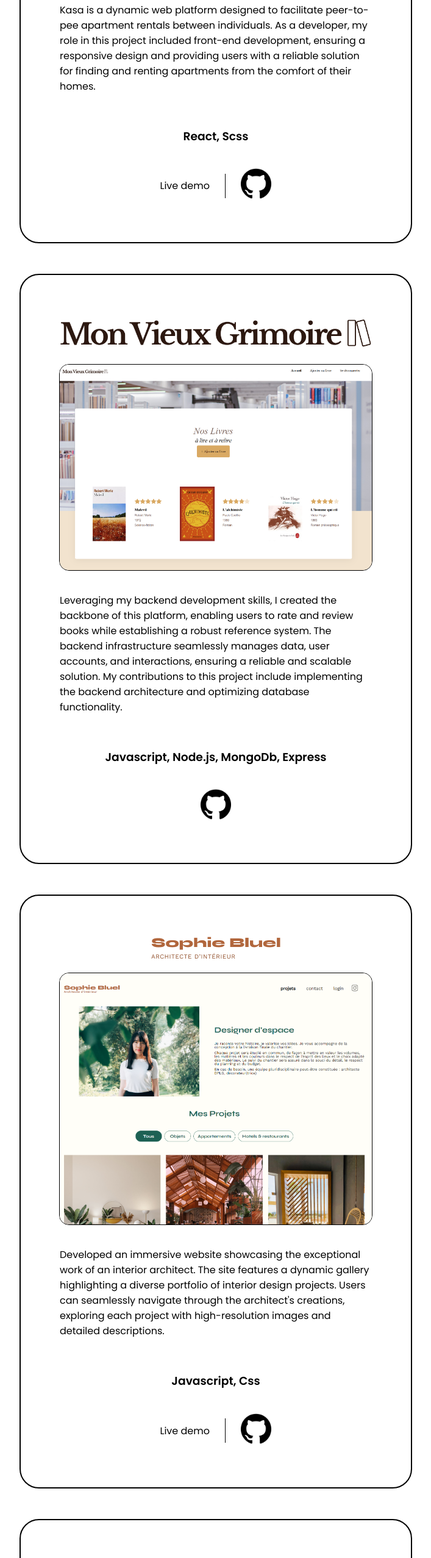
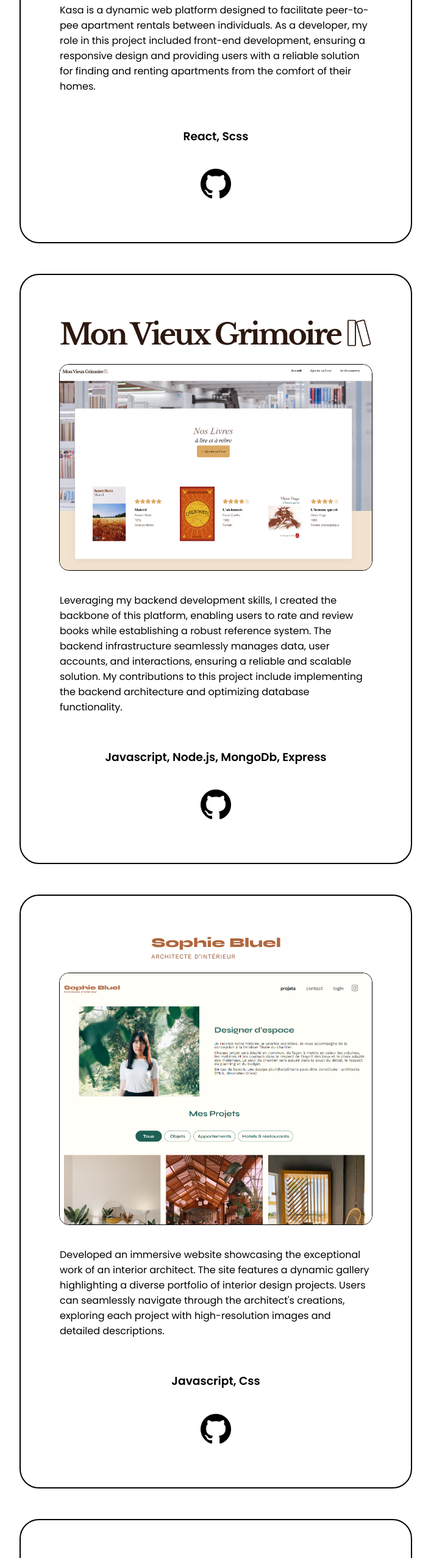
Before and after one commit to elias06110/Portfolio-Elias-Benabou, a React (Create React App) app: page / in a window 1280 px wide. Shown: the part 3515-6070 px from the top of the page at 61% size, without its empty margins (286-993 px from the left). Built offline with nearby package versions, Linux system fonts and the light colour scheme.

Commit message:
Dernieres modifs

```diff
--- a/src/App.scss
+++ b/src/App.css
@@ -212,7 +212,7 @@ a:hover {
   width: 30%;
 }
 
-//Projects
+/* Projects */
 
 .portfolio-section {
   flex-direction: column;
@@ -296,7 +296,7 @@ a:hover {
   gap: 30px;
 }
 
-//About section
+/* About section */
 
 .about {
   display: flex;
@@ -366,7 +366,7 @@ a:hover {
   border-radius: 15px;
 height: auto;}
 
-//Contact
+/* Contact */
 
 .contact-container {
   flex-direction: column;
@@ -381,11 +381,19 @@ height: auto;}
   margin-top: 50px;
 }
 
+.input {
+  border-radius: 2rem;
+  font-family: "Poppins", sans-serif;
+  height: 20px;
+  padding: 1rem;
+  width: 140%;
+}
 
 .input1 {
   border-radius: 2rem;
   padding: 1rem;
   height: 150px;
+  width: 150%;
   font-family: "Poppins", sans-serif;
 }
 
@@ -572,6 +580,9 @@ padding: 0;
   .input1{
     width: 70%;
   }
+  .input{
+    width: 90%;
+  }
   h1{
     font-size: 3rem;
   }
@@ -587,13 +598,7 @@ padding: 0;
 
 }
 
-.input {
-  border-radius: 2rem;
-  font-family: "Poppins", sans-serif;
-  height: 20px;
-  padding: 1rem;
-  width: 100%;
-}
+
 
 
 .form {
--- a/src/App.jsx
+++ b/src/App.jsx
@@ -1,4 +1,4 @@
-import "./App.scss";
+import "./App.css";
 import Home from "./pages/home";
 
 function App() {
--- a/src/components/projects.jsx
+++ b/src/components/projects.jsx
@@ -28,8 +28,8 @@ export default function Projects() {
             </p>
             <h3>React, Scss</h3>
             <div className="project-links flex">
-            <a href="https://elias06110.github.io/Projet-react/" target="_blank"   rel="noreferrer">{t("description.live")}</a>
-              <div className="bar"></div>
+
+
               <a
                 href="https://github.com/elias06110/Projet-react"
                 target="_blank"   rel="noreferrer"
@@ -73,8 +73,7 @@ export default function Projects() {
             </p>
             <h3> Javascript, Css</h3>
             <div className="project-links flex">
-            <a href="https://elias06110.github.io/Projet_2_Benabou_Elias/" target="_blank"   rel="noreferrer">{t("description.live")}</a>
-              <div className="bar"></div>
+
               <a
                 href="https://github.com/elias06110/Projet-3"
                 target="_blank"   rel="noreferrer"
```
